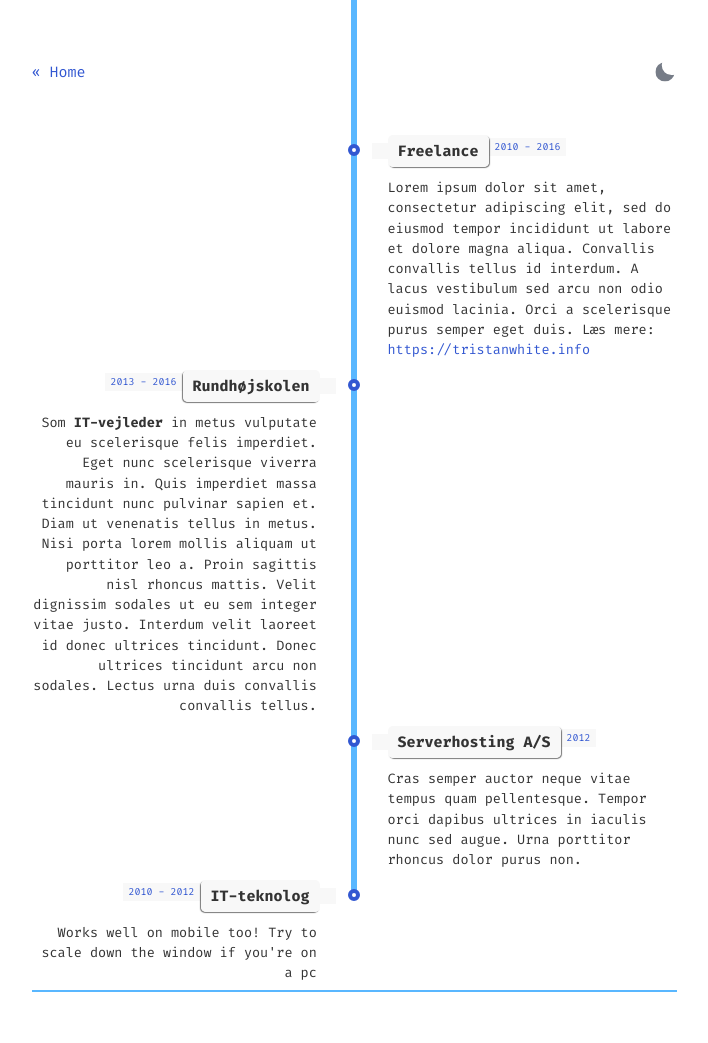
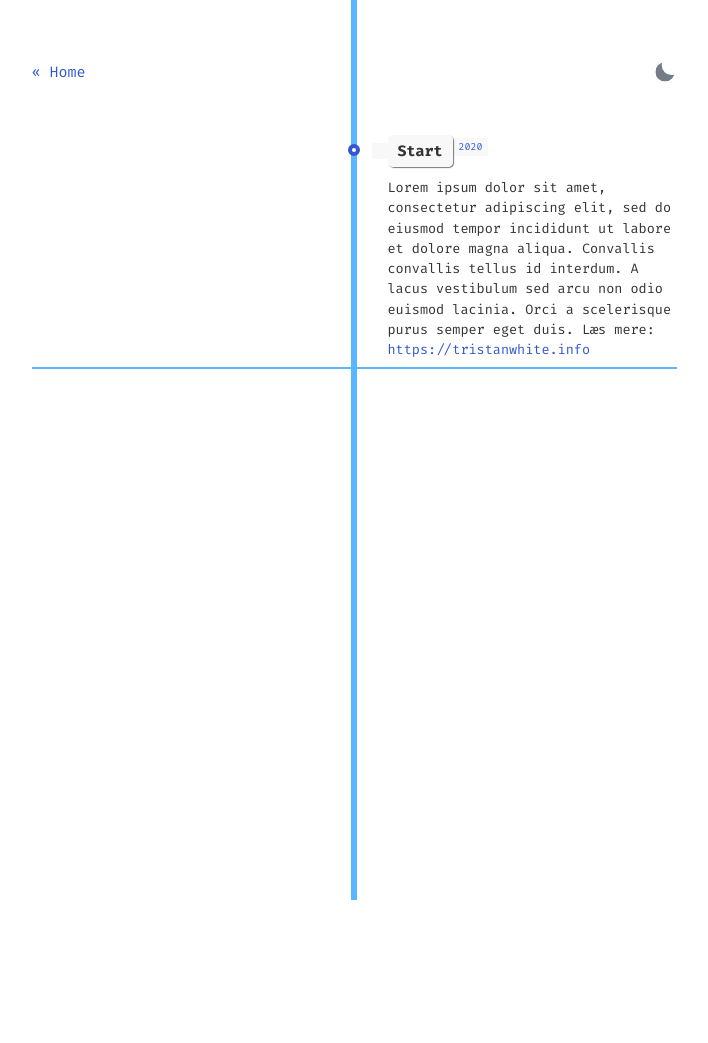
Before and after one commit to ntvpz/sql, a Jekyll site: the page built from about.html, in a window 1280 px wide. Shown: the whole page, without its empty margins (286-994 px from the left). Built offline with Jekyll 4.4.1, drawn with Linux system fonts in a browser that asks for light colours; after the commit the page ends 900 px from its top, so only the background shows below that.

Commit message:
no message

```diff
--- a/_config.yml
+++ b/_config.yml
@@ -4,7 +4,7 @@ description: >-
   random SQL things
 googlewebfonts: Fira+Code:wght@400;500;700
 lang: en-US
-timezone: Rome
+timezone: Toronto
 # repo: https://github.com/p0wex/Gesko # site repo [optional]
 data-theme: dark # default theme "dark" | "light"
 
--- a/about.html
+++ b/about.html
@@ -11,8 +11,8 @@ layout: about
         <li>
             <div class="direction-r">
                 <div class="flag-wrapper">
-                    <span class="flag">Freelance</span>
-                    <span class="time-wrapper"><span class="time">2010 - 2016</span></span>
+                    <span class="flag">Start</span>
+                    <span class="time-wrapper"><span class="time">2020</span></span>
                 </div>
                 <div class="desc">
                     Lorem ipsum dolor sit amet, consectetur adipiscing elit, sed do eiusmod tempor incididunt
@@ -22,53 +22,6 @@ layout: about
                 </div>
             </div>
         </li>
-
-        <!-- Item 2 -->
-        <li>
-            <div class="direction-l">
-                <div class="flag-wrapper">
-                    <span class="flag">Rundhøjskolen</span>
-                    <span class="time-wrapper"><span class="time">2013 - 2016</span></span>
-                </div>
-                <div class="desc">
-                    Som <strong>IT-vejleder</strong> in metus vulputate eu scelerisque felis imperdiet.
-                    Eget nunc scelerisque viverra mauris in. Quis imperdiet massa tincidunt nunc pulvinar sapien et.
-                    Diam ut venenatis tellus in metus. Nisi porta lorem mollis aliquam ut porttitor leo a. Proin
-                    sagittis nisl rhoncus mattis. Velit dignissim sodales ut eu sem integer vitae justo. Interdum
-                    velit laoreet id donec ultrices tincidunt. Donec ultrices tincidunt arcu non sodales.
-                    Lectus urna duis convallis convallis tellus.
-                </div>
-            </div>
-        </li>
-
-        <!-- Item 3 -->
-        <li>
-            <div class="direction-r">
-                <div class="flag-wrapper">
-                    <span class="flag">Serverhosting A/S</span>
-                    <span class="time-wrapper"><span class="time">2012</span></span>
-                </div>
-                <div class="desc">
-                    Cras semper auctor neque vitae tempus quam pellentesque. Tempor orci dapibus ultrices
-                    in iaculis nunc sed augue. Urna porttitor rhoncus dolor purus non.
-                </div>
-            </div>
-        </li>
-
-
-        <!-- Item 4 -->
-        <li>
-            <div class="direction-l">
-                <div class="flag-wrapper">
-                    <span class="flag">IT-teknolog</span>
-                    <span class="time-wrapper"><span class="time">2010 - 2012</span></span>
-                </div>
-                <div class="desc">
-                    Works well on mobile too! Try to scale down the window if you're on a pc
-                </div>
-            </div>
-        </li>
-
     </ul>
 
 </section>
```
Also changed, not shown: CONTRIBUTING.md (+0 -9 lines).
